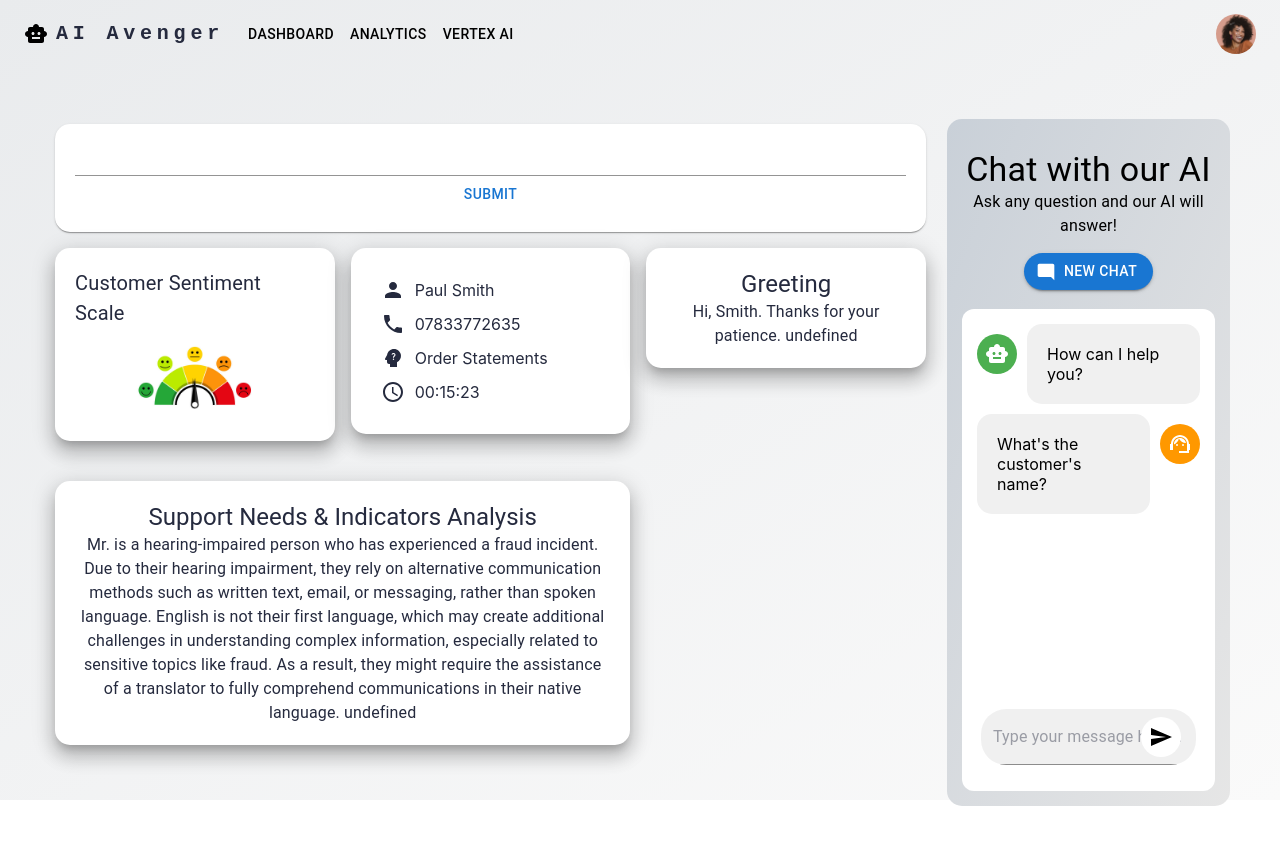
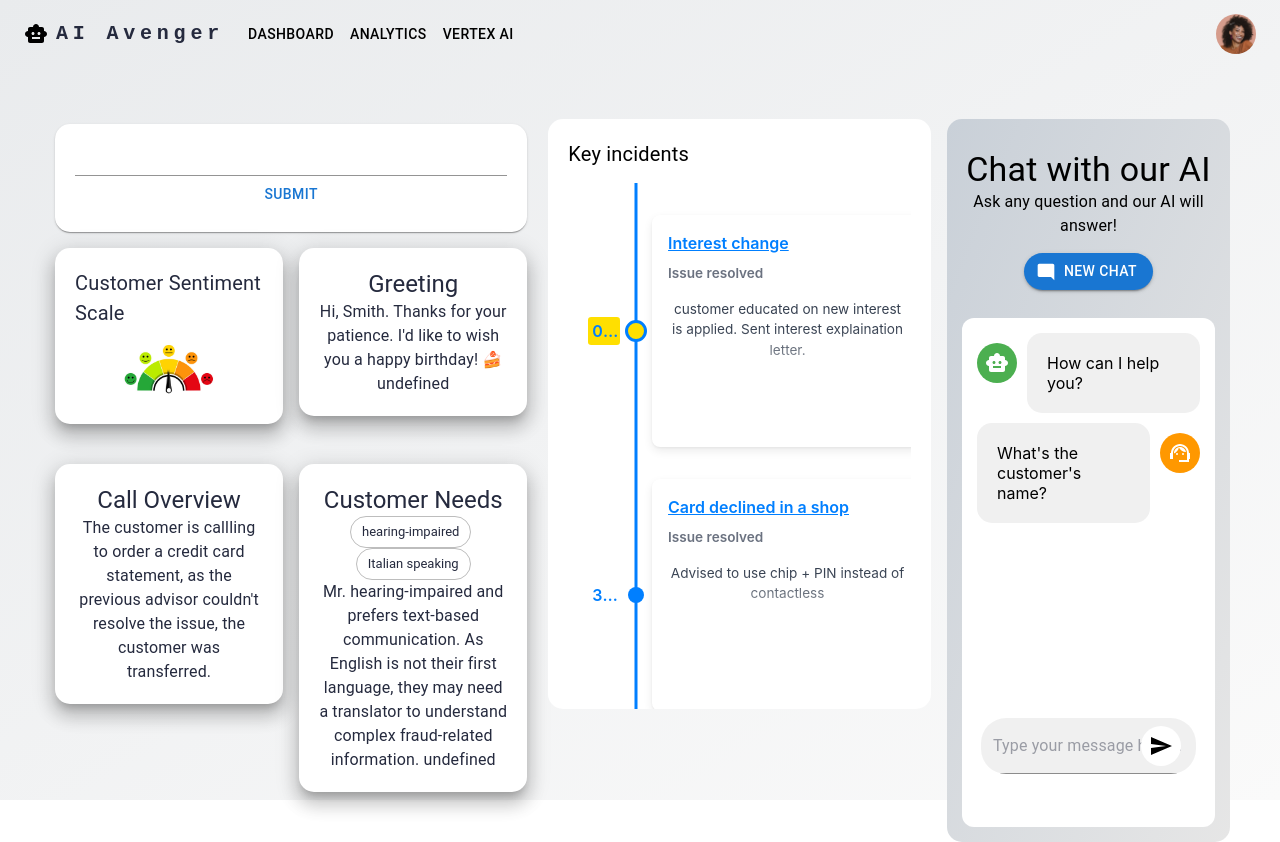
Before and after one commit to nicky1127/lbg-hackathon, a React (Create React App) app: page / in a window 1280 px wide. Before the commit the page ends 806 px from the top, so only its background shows below. Built offline with nearby package versions, Linux system fonts and the light colour scheme.

Commit message:
Minor change

```diff
--- a/package.json
+++ b/package.json
@@ -17,6 +17,7 @@
     "express": "^4.21.0",
     "nodeman": "^1.1.2",
     "react": "^18.3.1",
+    "react-chrono": "^2.6.1",
     "react-dom": "^18.3.1",
     "react-redux": "^9.1.2",
     "react-scripts": "5.0.1",
--- a/src/components/layouts/CustDetails.js
+++ b/src/components/layouts/CustDetails.js
@@ -49,9 +49,16 @@ const CustDetails = () => {
       }}
       elevation={12}
     >
-      {details.map((el) => (
+      {/* {details.map((el) => (
         <DetailsItem value={el.value} Icon={el.icon} />
-      ))}
+      ))} */}
+
+      <Typography variant="h5">Call Overview</Typography>
+      <Typography variant="body1">
+        The customer is callling to order a credit card statement, as the
+        previous advisor couldn't resolve the issue, the customer was
+        transferred.
+      </Typography>
     </Paper>
   );
 };
--- /dev/null
+++ b/src/components/layouts/HistoryTimeline.js
@@ -0,0 +1,74 @@
+import {
+  Avatar,
+  Box,
+  Button,
+  IconButton,
+  TextField,
+  Typography,
+} from "@mui/material";
+import React, { useEffect, useRef, useState } from "react";
+import {
+  ModeComment,
+  Send,
+  SmartToy,
+  SupportAgentSharp,
+} from "@mui/icons-material";
+import { green, orange } from "@mui/material/colors";
+import { Chrono } from "react-chrono";
+
+const items = [
+  {
+    title: "01/10/24 14:20",
+    cardTitle: "Interest change",
+    url: "http://www.history.com",
+    cardSubtitle: "Issue resolved",
+    cardDetailedText:
+      "customer educated on new interest is applied. Sent interest explaination letter.",
+  },
+  {
+    title: "30/9/24 12:55",
+    cardTitle: "Card declined in a shop ",
+    url: "http://www.history.com",
+    cardSubtitle: "Issue resolved",
+    cardDetailedText: "Advised to use chip + PIN instead of contactless",
+  },
+];
+
+const HistoryTimeline = () => {
+  const [messages, setMessages] = useState([
+    { sender: "bot", message: "How can I help you?" },
+    {
+      sender: "user",
+      message: "What's the customer's name? ",
+    },
+  ]);
+
+  const scrollToBottom = () => {
+    // Get the div element
+    let divElement = document.getElementById("scrollDiv");
+    // Scroll to the bottom of the div
+    divElement.scrollTop = divElement.scrollHeight;
+  };
+  useEffect(scrollToBottom, [messages]);
+
+  return (
+    <Box
+      sx={{
+        backgroundColor: "#fff",
+        borderRadius: "15px",
+        overflow: "hidden",
+        padding: "20px",
+        height: "550px",
+      }}
+    >
+      <Typography
+        sx={{ fontSize: "20px", marginBottom: "10px", textAlign: "left" }}
+      >
+        Key incidents
+      </Typography>
+      <Chrono items={items} mode="VERTICAL" disableToolbar itemWidth={100} />
+    </Box>
+  );
+};
+
+export default HistoryTimeline;
--- a/src/components/layouts/IndicatorAnalysis.js
+++ b/src/components/layouts/IndicatorAnalysis.js
@@ -4,7 +4,7 @@ import {
   QueryBuilder,
   PsychologyAlt,
 } from "@mui/icons-material";
-import { Box, Paper, Typography } from "@mui/material";
+import { Box, Chip, Paper, Typography } from "@mui/material";
 import React, { useEffect, useState } from "react";
 
 const DetailsItem = (props) => {
@@ -69,7 +69,13 @@ const IndicatorAnalysis = (props) => {
       }}
       elevation={12}
     >
-      <Typography variant="h5">Support Needs & Indicators Analysis</Typography>
+      <Typography variant="h5">Customer Needs </Typography>
+      <Chip
+        label="hearing-impaired"
+        variant="outlined"
+        sx={{ marginRight: "5px" }}
+      />
+      <Chip label="Italian speaking" variant="outlined" />
       <Typography variant="body1">{displayedText}</Typography>
     </Paper>
   );
--- a/src/components/pages/Dashboard.js
+++ b/src/components/pages/Dashboard.js
@@ -10,6 +10,7 @@ import WelcomeConv from "../layouts/WelcomeConv";
 
 import Greeting from "../layouts/Greeting";
 import IndicatorAnalysis from "../layouts/IndicatorAnalysis";
+import HistoryTimeline from "../layouts/HistoryTimeline";
 
 const Dashboard = () => {
   return (
@@ -26,43 +27,40 @@ const Dashboard = () => {
           {" "}
           <WelcomeConv />
         </Grid> */}
-        <Grid size={9}>
+        <Grid size={5}>
           <Box sx={{ marginBottom: "40px" }}>
             <Grid container spacing={2} sx={{ margin: "5px" }}>
               <Grid size={12}>
                 <WelcomeConv />
               </Grid>
-              <Grid size={4}>
+              <Grid size={6}>
                 <CustSentiment />
               </Grid>
-              <Grid size={4}>
-                <CustDetails />
-              </Grid>
-              <Grid size={4}>
+
+              <Grid size={6}>
                 <Greeting
                   speed={40}
-                  text={`Hi, Mr. Smith. Thanks for your patience.`}
+                  text={`Hi, Mr. Smith. Thanks for your patience. I'd like to wish you a happy birthday! 🍰`}
                 />
               </Grid>
             </Grid>
           </Box>
           <Box>
             <Grid container spacing={2} sx={{ margin: "5px" }}>
-              <Grid size={8}>
+              <Grid size={6}>
+                <CustDetails />
+              </Grid>
+              <Grid size={6}>
                 <IndicatorAnalysis
                   speed={40}
-                  text={`Mr. Smith is a hearing-impaired person who has experienced a fraud
-        incident. Due to their hearing impairment, they rely on alternative
-        communication methods such as written text, email, or messaging, rather
-        than spoken language. English is not their first language, which may
-        create additional challenges in understanding complex information,
-        especially related to sensitive topics like fraud. As a result, they
-        might require the assistance of a translator to fully comprehend
-        communications in their native language.`}
+                  text={`Mr. is hearing-impaired and prefers text-based communication. As English is not their first language, they may need a translator to understand complex fraud-related information.`}
                 />
               </Grid>
             </Grid>
           </Box>
+        </Grid>
+        <Grid size={4}>
+          <HistoryTimeline />
         </Grid>
         <Grid size={3}>
           <Chatbot />
```
Also changed, not shown: 1 other file (tests, documents, lock files or other folders).
